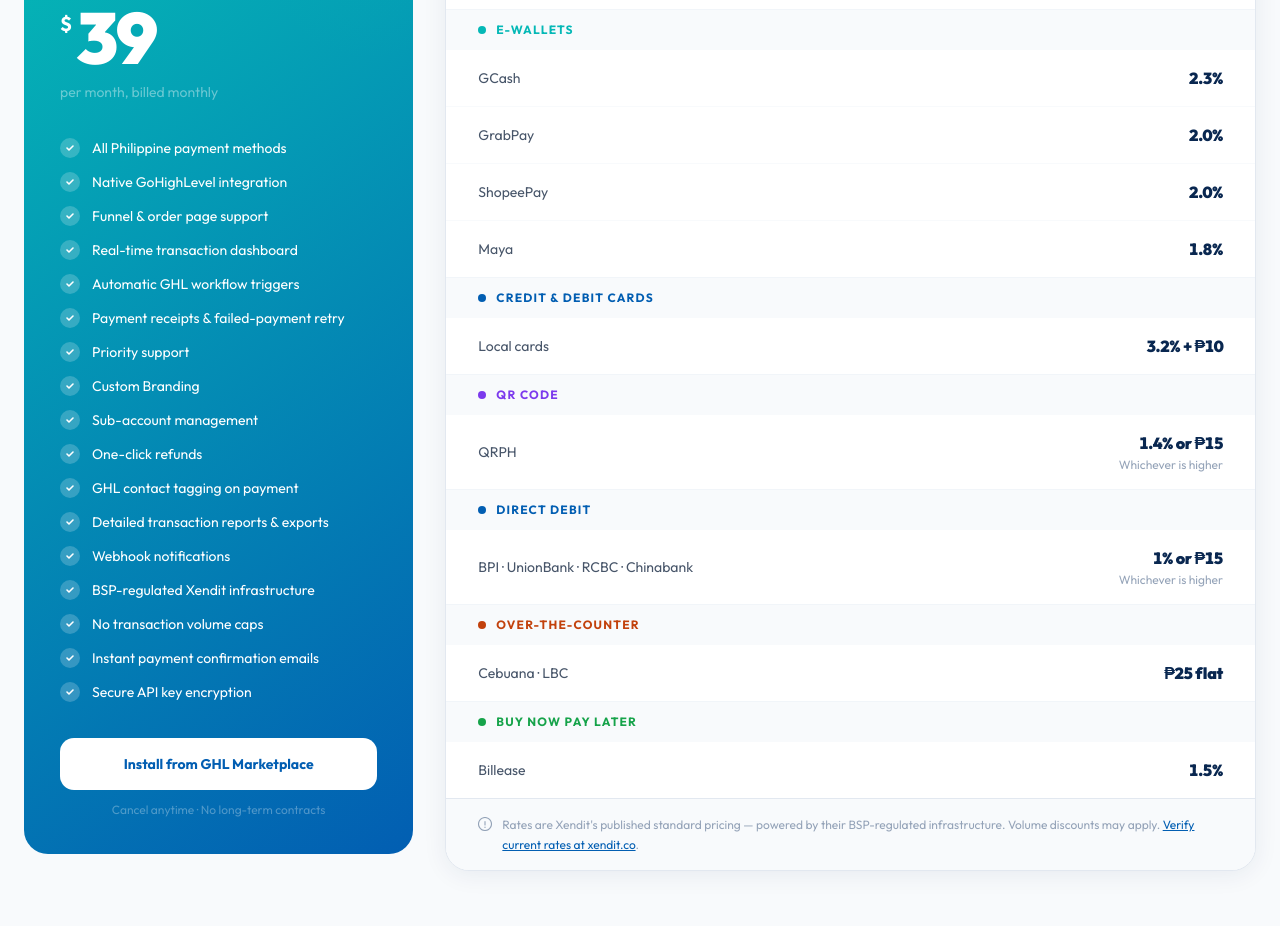
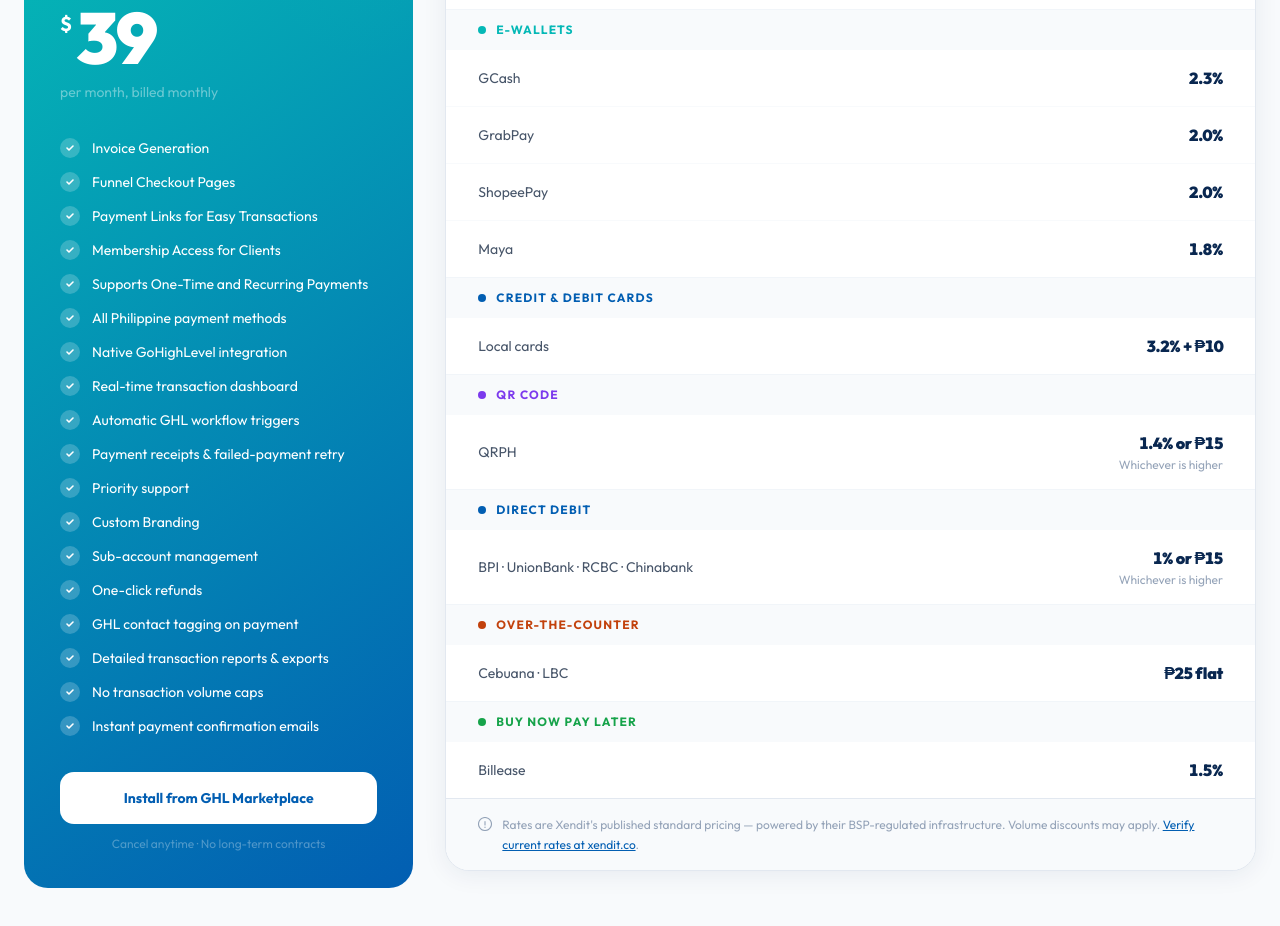
Before and after one commit to rjvllymr-byte/tara-payments-website, a Next.js app: page / in a window 1280 px wide. Shown: the part 2820-3746 px from the top of the page. Built offline with nearby package versions, Linux system fonts and the light colour scheme.

Commit message:
feat: update features list with invoice, checkout, payment links, membership, recurring

```diff
--- a/components/Pricing.tsx
+++ b/components/Pricing.tsx
@@ -1,7 +1,11 @@
 const features = [
+  'Invoice Generation',
+  'Funnel Checkout Pages',
+  'Payment Links for Easy Transactions',
+  'Membership Access for Clients',
+  'Supports One-Time and Recurring Payments',
   'All Philippine payment methods',
   'Native GoHighLevel integration',
-  'Funnel & order page support',
   'Real-time transaction dashboard',
   'Automatic GHL workflow triggers',
   'Payment receipts & failed-payment retry',
@@ -11,11 +15,8 @@
   'One-click refunds',
   'GHL contact tagging on payment',
   'Detailed transaction reports & exports',
-  'Webhook notifications',
-  'BSP-regulated Xendit infrastructure',
   'No transaction volume caps',
   'Instant payment confirmation emails',
-  'Secure API key encryption',
 ]
 
 type RateRow = { label: string; rate: string; note?: string }
```
